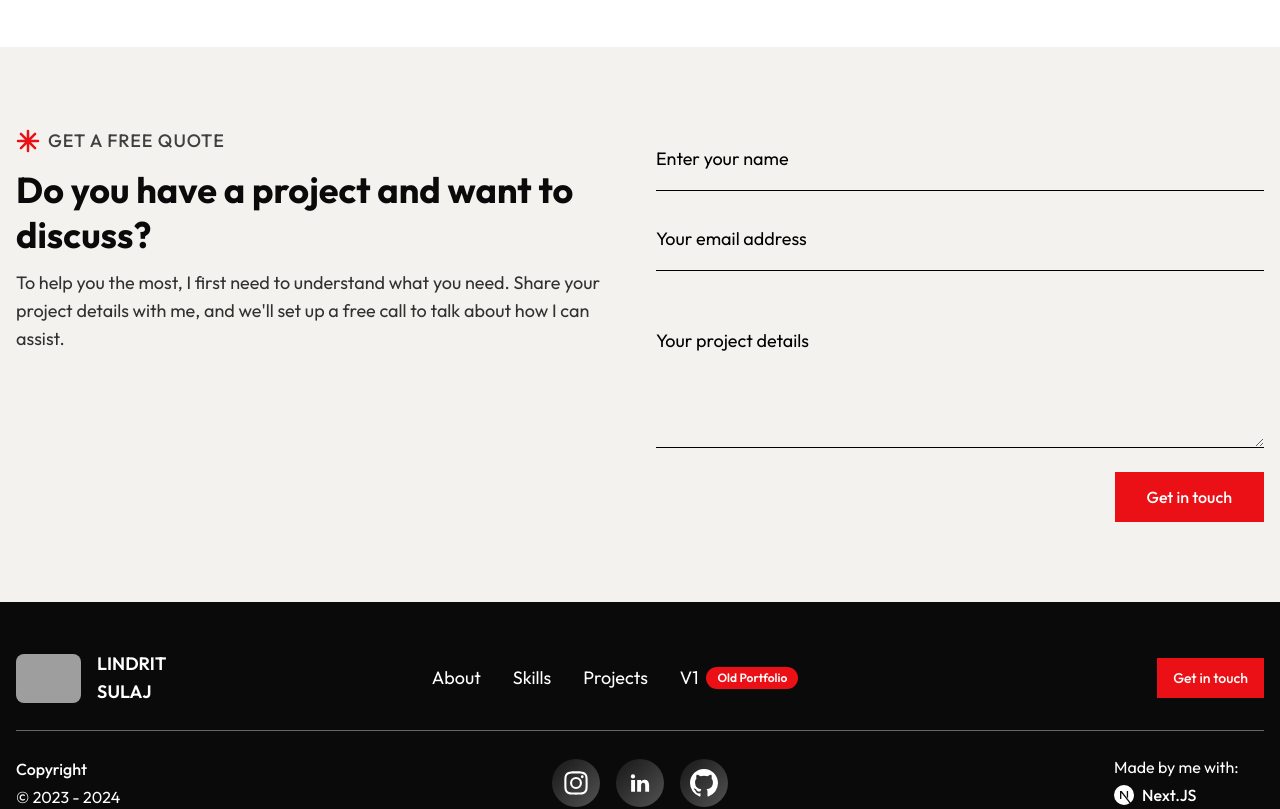
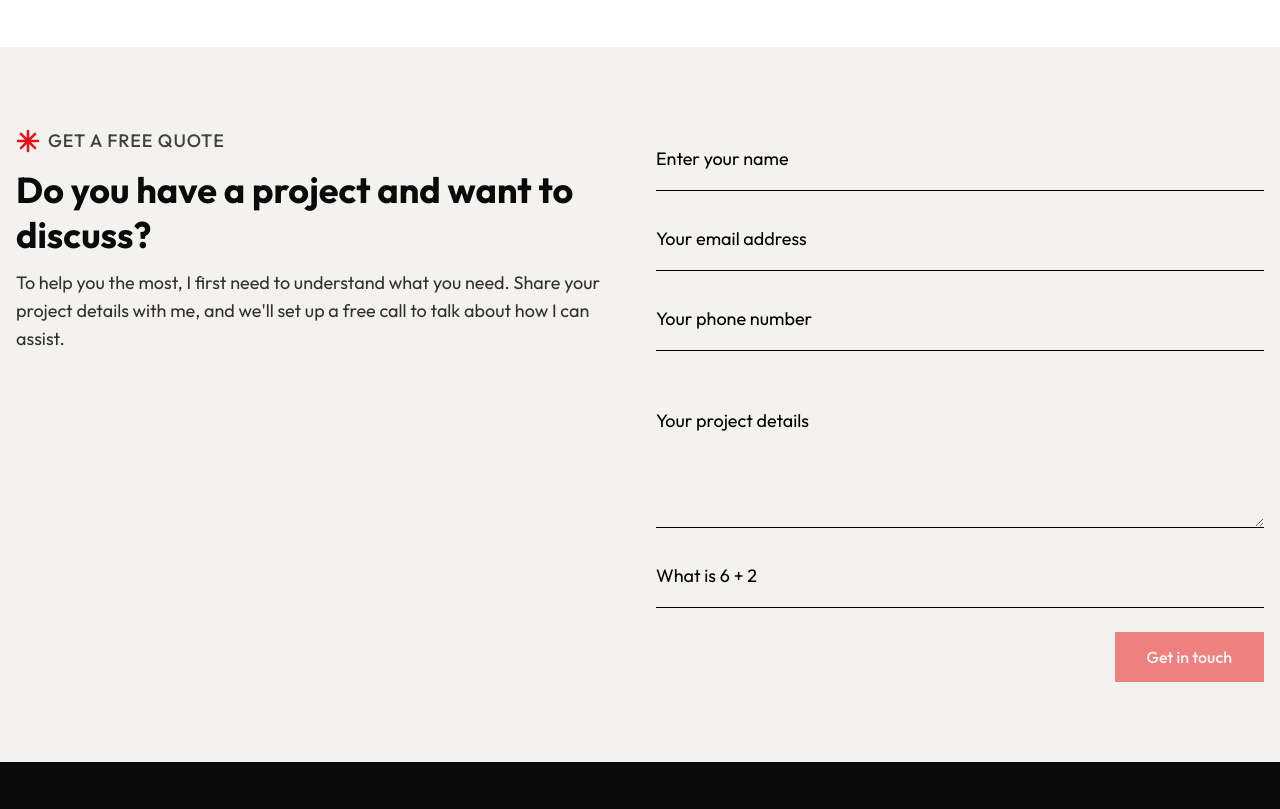
Before and after one commit to Lindrit-Sulaj/Lindrit-Sulaj-V2, a Next.js app: page / in a window 1280 px wide. Shown: the part 3820-4629 px from the top of the page. Built offline with nearby package versions, Linux system fonts and the light colour scheme; no server answers; grey boxes are pictures that could not be loaded.

Commit message:
updated the cta

```diff
--- /dev/null
+++ b/lib/resend.ts
@@ -0,0 +1,47 @@
+"use server"
+
+import { Resend } from "resend"
+
+const resend = new Resend(process.env.RESEND_API_KEY)
+
+type Submission = {
+  email: string;
+  name: string;
+  phoneNumber: string;
+  message: string;
+}
+
+export async function sendSubmission({ data }: { data: Submission }) {
+  const email = await resend.emails.send({
+    from: 'Lindrit <contact@lindritsulaj.com>',
+    to: ['sulajlindrit@gmail.com'],
+    subject: 'New Form Submission - lindritsulaj.com',
+    html: `
+      <p>Someone just submitted a form in the developer portfolio.</p>
+      <table border="1" cellpadding="8" cellspacing="0" style="width: 100%; border-collapse: collapse;">
+        <thead>
+          <tr>
+            <th>Email</th>
+            <th>Name</th>
+            <th>Phone Number</th>
+            <th>Message</th>
+        </tr>
+        </thead>
+        <tbody>
+          <tr>
+            <td>${data.email}</td>
+            <td>${data.name}</td>
+            <td>${data.phoneNumber}</td>
+            <td>${data.message}</td>
+          </tr>
+        </tbody>
+      </table>
+    `
+  });
+
+  if (email.error) {
+    throw new Error("Something went wrong")
+  } else {
+    return "Email has been sent";
+  }
+}
--- a/package.json
+++ b/package.json
@@ -18,9 +18,10 @@
     "clsx": "^2.1.0",
     "framer-motion": "^11.3.21",
     "lucide-react": "^0.323.0",
-    "next": "^14.2.5",
+    "next": "^14.2.6",
     "react": "^18",
     "react-dom": "^18",
+    "resend": "^4.0.0",
     "tailwind-merge": "^2.2.1",
     "tailwindcss-animate": "^1.0.7"
   },
--- a/sections/cta.tsx
+++ b/sections/cta.tsx
@@ -1,10 +1,38 @@
-import Link from 'next/link'
-import React from 'react'
+"use client"
+
+import React, { useState } from 'react'
 import { Input } from '@/components/ui/input'
 import { Button } from '@/components/ui/button'
 import { Textarea } from '@/components/ui/textarea'
+import { sendSubmission } from '@/lib/resend'
 
 export default function Cta() {
+  const [name, setName] = useState('');
+  const [email, setEmail] = useState('');
+  const [phone, setPhone] = useState('');
+  const [message, setMessage] = useState('');
+  const [loading, setLoading] = useState(false);
+  const [question, setQuestion] = useState('')
+
+  const isValid = question === "8"
+
+  const handleSubmit = async (e: React.FormEvent) => {
+    e.preventDefault();
+
+    console.log("Starting submission")
+    setLoading(true);
+    await sendSubmission({ data: { name, email, phoneNumber: phone, message } })
+      .then(() => {
+        console.log('Email has been sent')
+      })
+      .catch(() => {
+        console.error("Email has not been sent")
+      })
+      .finally(() => {
+        setLoading(false)
+      })
+  }
+
   return (
     <section className="px-4 bg-palette-isabelline mt-10 md:mt-14 lg:mt-20 py-10 md:py-14 lg:py-20">
       <div className="max-w-screen-xl mx-auto grid grid-cols-1 lg:grid-cols-2 gap-x-8 gap-y-6 md:gap-y-12">
@@ -19,11 +47,13 @@ export default function Cta() {
           <p className="text-[17px] md:text-lg text-black/80 mt-3 md:max-w-md md:mx-auto lg:max-w-none lg:mx-0 md:text-center lg:text-left">To help you the most, I first need to understand what you need. Share your project details with me, and we'll set up a free call to talk about how I can assist.</p>
         </div>
         <div className='md:max-w-lg md:w-full md:mx-auto lg:max-w-none lg:mx-0'>
-          <form action="" className='flex flex-col items-end'>
-            <Input placeholder='Enter your name' className='bg-transparent border-x-0 border-t-0 rounded-none h-12 lg:h-16 placeholder:text-black text-base px-0 lg:text-lg border-b border-b-black focus-visible:ring-transparent focus-visible:ring-offset-0' />
-            <Input placeholder='Your email address' className='bg-transparent border-x-0 border-t-0 rounded-none h-12 lg:h-16 placeholder:text-black text-base px-0 lg:text-lg border-b border-b-black focus-visible:ring-transparent focus-visible:ring-offset-0 mt-4' />
-            <Textarea className='bg-transparent border-x-0 border-t-0 px-0 mt-12 rounded-none placeholder:text-black border-b-black focus-visible:ring-transparent focus-visible:ring-offset-0 text-base lg:text-lg border-b' placeholder='Your project details' rows={4} />
-            <Button className='mt-6' size="lg">Get in touch</Button>
+          <form onSubmit={handleSubmit} className='flex flex-col items-end'>
+            <Input value={name} onChange={(e) => setName(e.target.value)} aria-label="Enter your name" name="Name" placeholder='Enter your name' className='bg-transparent border-x-0 border-t-0 rounded-none h-12 lg:h-16 placeholder:text-black text-base px-0 lg:text-lg border-b border-b-black focus-visible:ring-transparent focus-visible:ring-offset-0' />
+            <Input value={email} onChange={(e) => setEmail(e.target.value)} aria-label="Enter your email" name="Email" placeholder='Your email address' className='bg-transparent border-x-0 border-t-0 rounded-none h-12 lg:h-16 placeholder:text-black text-base px-0 lg:text-lg border-b border-b-black focus-visible:ring-transparent focus-visible:ring-offset-0 mt-4' type="email" />
+            <Input value={phone} onChange={(e) => setPhone(e.target.value)} aria-label="Enter your phone number" name="Phone number" placeholder='Your phone number' className='bg-transparent border-x-0 border-t-0 rounded-none h-12 lg:h-16 placeholder:text-black text-base px-0 lg:text-lg border-b border-b-black focus-visible:ring-transparent focus-visible:ring-offset-0 mt-4' />
+            <Textarea value={message} onChange={(e) => setMessage(e.target.value)} aria-label="Enter your project details" name="Message" className='bg-transparent border-x-0 border-t-0 px-0 mt-12 rounded-none placeholder:text-black border-b-black focus-visible:ring-transparent focus-visible:ring-offset-0 text-base lg:text-lg border-b' placeholder='Your project details' rows={4} />
+            <Input value={question} onChange={(e) => setQuestion(e.target.value)} name="question" className='bg-transparent border-x-0 border-t-0 rounded-none h-12 lg:h-16 placeholder:text-black text-base px-0 lg:text-lg border-b border-b-black focus-visible:ring-transparent focus-visible:ring-offset-0 mt-4' placeholder={`What is 6 + 2`} />
+            <Button disabled={loading || !isValid} className='mt-6' size="lg">{loading ? "Submitting your request" : "Get in touch"}</Button>
           </form>
         </div>
       </div>
```
Also changed, not shown: 2 other files (tests, documents, lock files or other folders).
